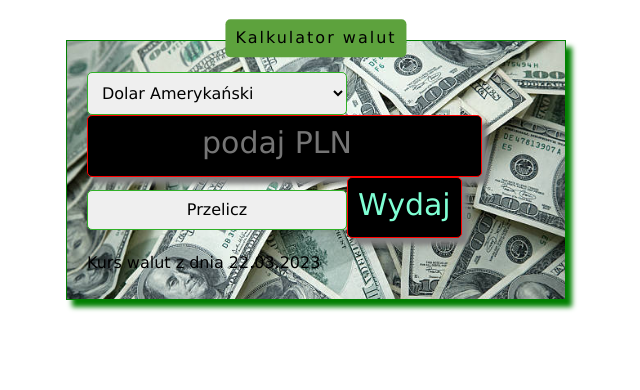
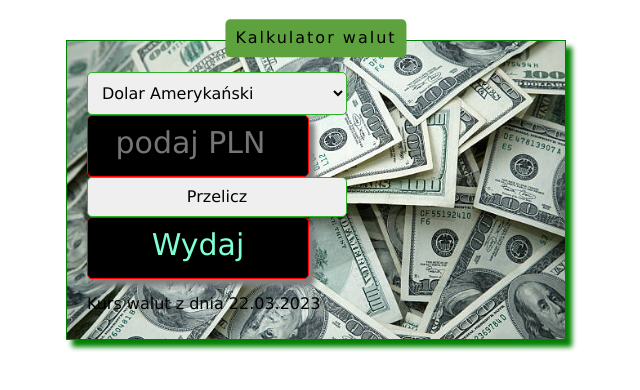
Before and after one commit to AdrianBogdan796/currency-converter-react, a React (Create React App) app: page / in a window 1280 px wide. Shown: the top 390 px of the page, without its empty margins (324-964 px from the left). Built offline with nearby package versions, Linux system fonts and the light colour scheme.

Commit message:
style.css Form

```diff
--- a/src/Form/style.css
+++ b/src/Form/style.css
@@ -8,7 +8,7 @@
 .form__result {
   margin: auto;
   border: 1px solid red;
-  width: auto;
+  width: 200px;
   display: inline-block;
   padding: 10px 10px 15px;
   text-align: center;
```
